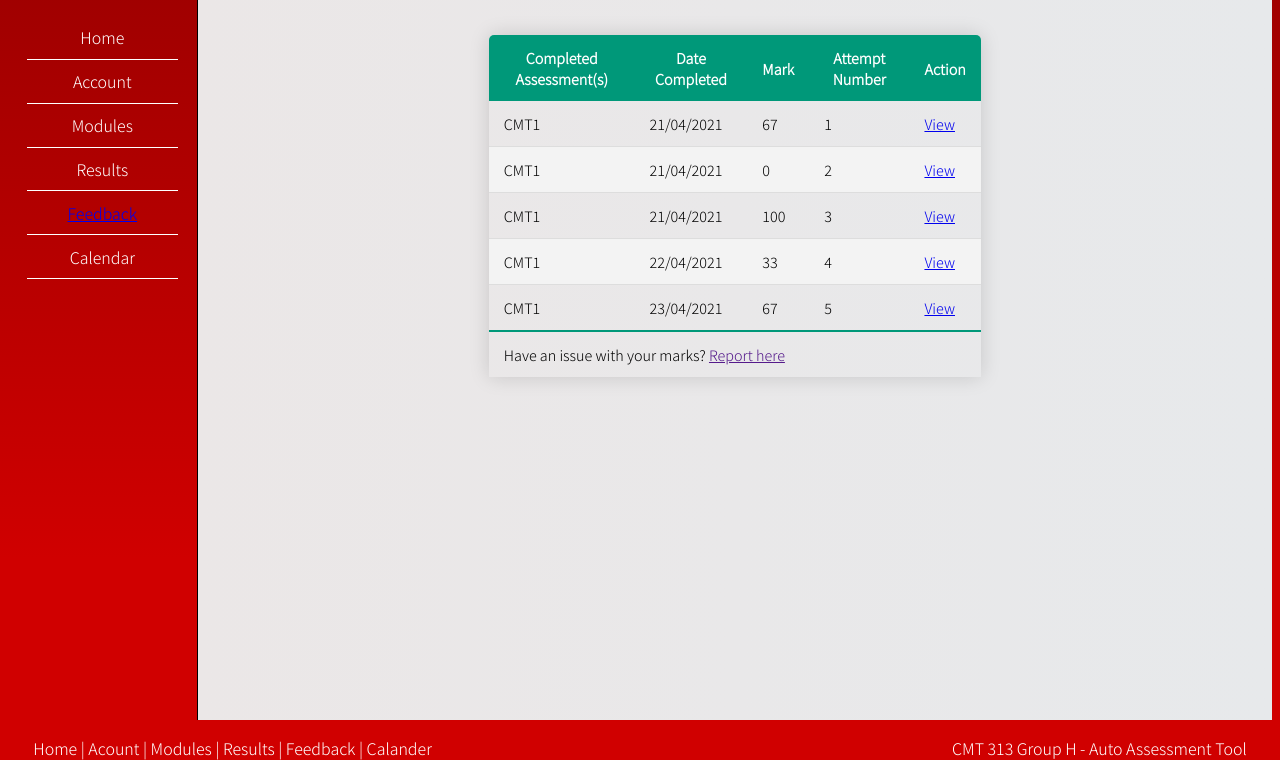
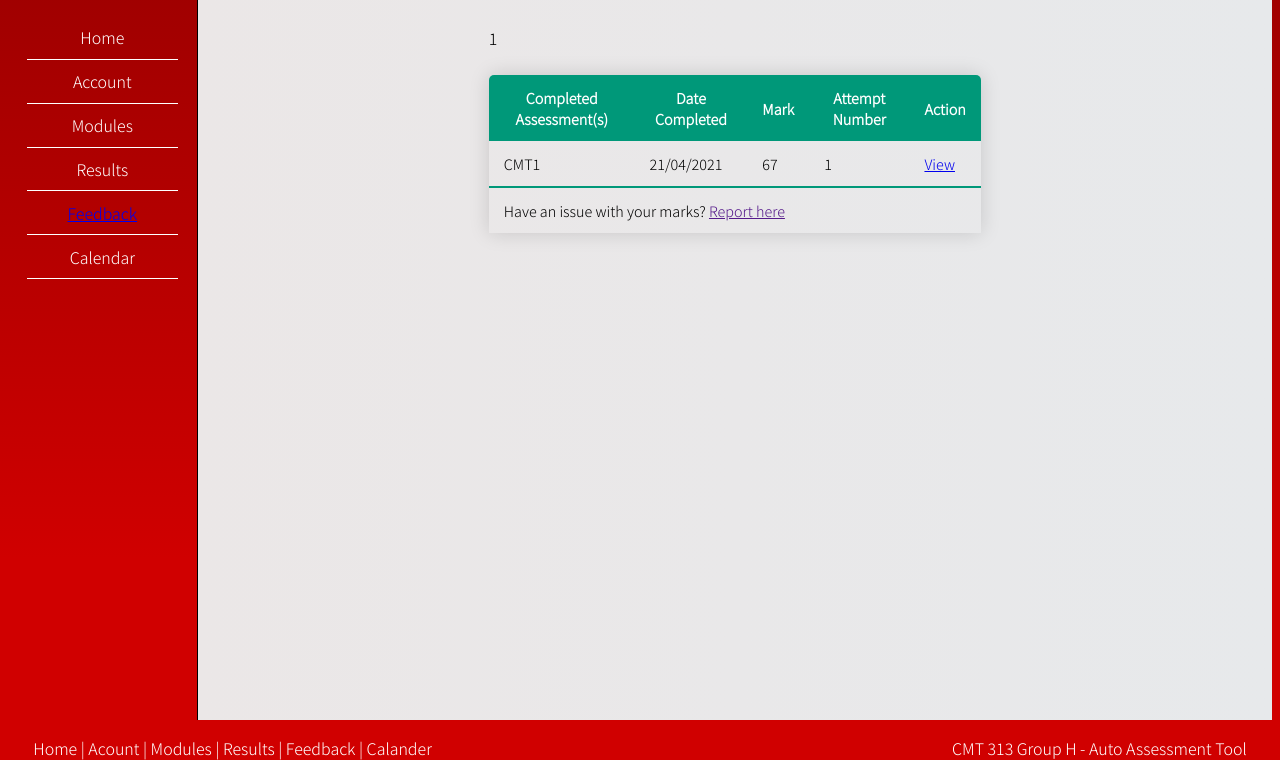
Before and after one commit to emmekay/Automated-Assessment-Tool---Group, a Flask app: template AssessmentApp/templates/completed_assessments.html in a window 1280 px wide. Shown: the part 88-848 px from the top of the page. Run offline with Flask 2, Linux system fonts and the light colour scheme; the template is opened without the code that fills it, so the values that code supplies are empty; the visitor is signed in with stand-in values (Sample User, id 1); data comes from the database, SQL or seed files in the repository.

Commit message:
Updated NK files

```diff
--- a/AssessmentApp/templates/completed_assessments.html
+++ b/AssessmentApp/templates/completed_assessments.html
@@ -25,42 +25,15 @@
     </thead>
 
     <tbody>
+      <p>{{current_user.id}}</p>
       <tr>
         <td>CMT1</td> <!--Fetched module name comes here-->
         <td>21/04/2021</td> <!--Fetched data comes here-->
         <td>67</td> <!--Fetched data comes here-->
         <td>1</td> <!--Fetched data comes here-->
-        <!--<td><a href="./assessment_statistics/1">View</a></td>Change link to correspond with fetched data-->
-        <td><a href="{{ url_for('assessment_statistics', user_id=user.id) }}"><span>View</span></a></td>
+        <td><a href="assessment_statistics/1">View</a></td>
+        <!--<td><a href=""><span>View</span></a></td>-->
         <!-- the 1 is the assessment id you want to look at. -->
-      </tr>
-      <tr>
-        <td>CMT1</td> <!--Fetched data comes here-->
-        <td>21/04/2021</td> <!--Fetched data comes here-->
-        <td>0</td> <!--Fetched data comes here-->
-        <td>2</td> <!--Fetched data comes here-->
-        <td><a href="./assessment_statistics">View</a></td> <!--Change link to correspond with fetched data-->
-      </tr>
-      <tr>
-        <td>CMT1</td> <!--Fetched data comes here-->
-        <td>21/04/2021</td> <!--Fetched data comes here-->
-        <td>100</td> <!--Fetched data comes here-->
-        <td>3</td> <!--Fetched data comes here-->
-        <td><a href="./assessment_statistics">View</a></td> <!--Change link to correspond with fetched data-->
-      </tr>
-      <tr>
-        <td>CMT1</td> <!--Fetched data comes here-->
-        <td>22/04/2021</td> <!--Fetched data comes here-->
-        <td>33</td> <!--Fetched data comes here-->
-        <td>4</td> <!--Fetched data comes here-->
-        <td><a href="./assessment_statistics">View</a></td> <!--Change link to correspond with fetched data-->
-      </tr>
-      <tr>
-        <td>CMT1</td> <!--Fetched data comes here-->
-        <td>23/04/2021</td> <!--Fetched data comes here-->
-        <td>67</td> <!--Fetched data comes here-->
-        <td>5</td> <!--Fetched data comes here-->
-        <td><a href="./assessment_statistics">View</a></td> <!--Change link to correspond with fetched data-->
       </tr>
     </tbody>
 
```
Also changed, not shown: AssessmentApp/routes_NK.py (+4 -3 lines).
